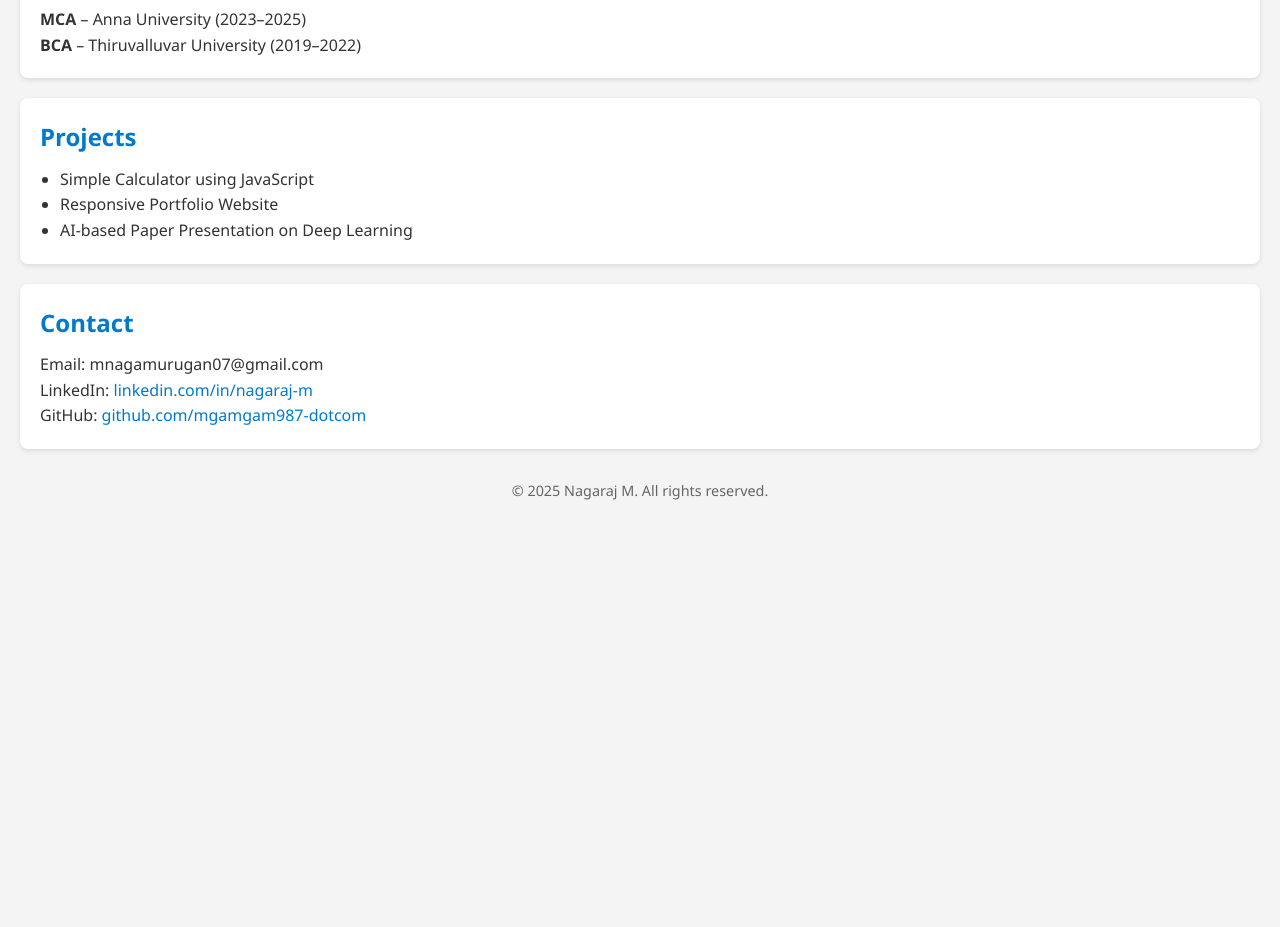
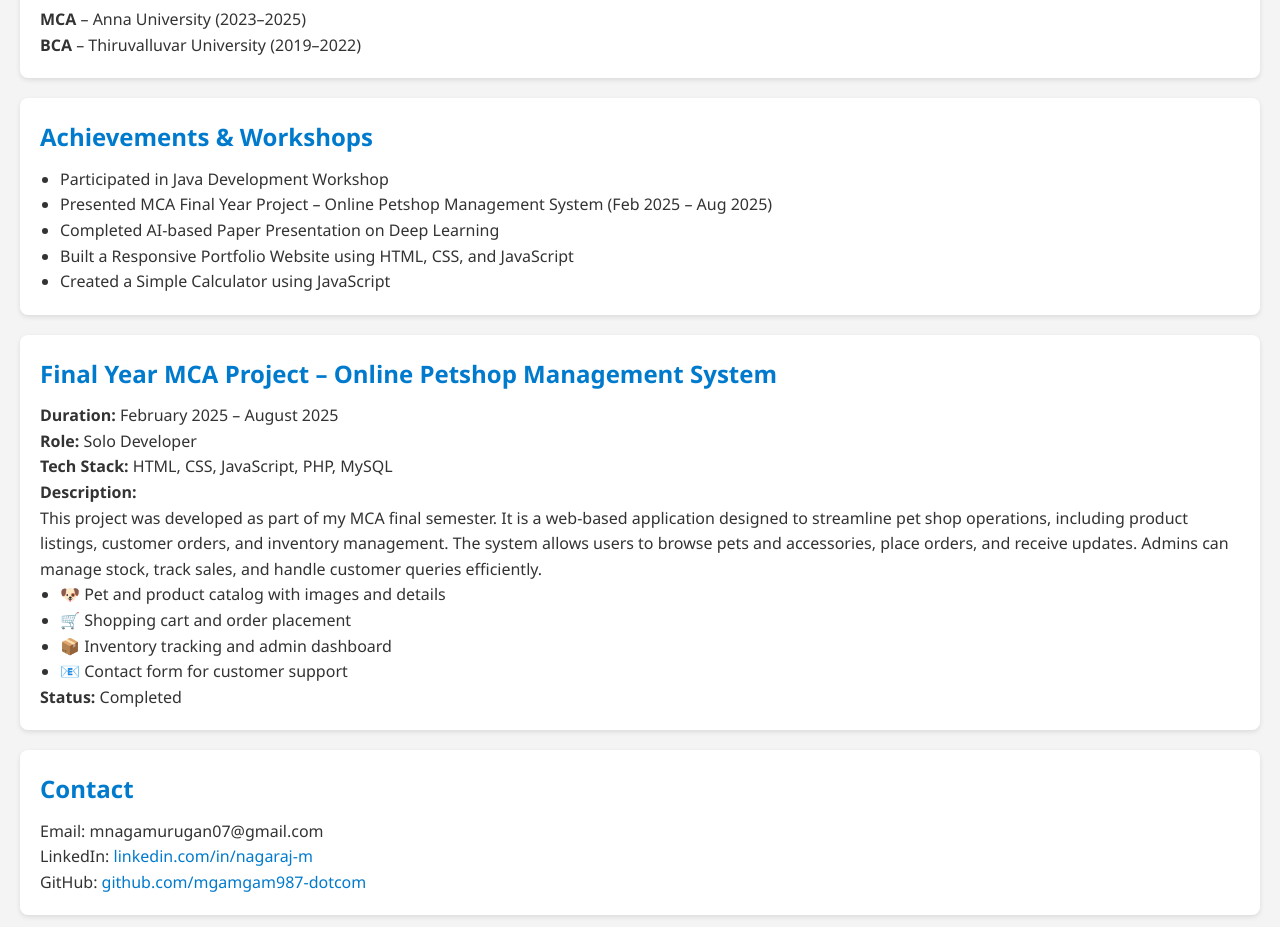
Before and after one commit to mnagamurugan07-dotcom/Portfolio, a plain HTML site: page index.html in a window 1280 px wide. Shown: the part 629-1556 px from the top of the page. Before the commit the page ends 1161 px from the top, so only its background shows below. Drawn offline with Linux system fonts and the light colour scheme.

Commit message:
Update index.html

```diff
--- a/index.html
+++ b/index.html
@@ -34,14 +34,34 @@
     <p><strong>BCA</strong> – Thiruvalluvar University (2019–2022)</p>
   </section>
 
-  <section class="projects">
-    <h2>Projects</h2>
-    <ul>
-      <li>Simple Calculator using JavaScript</li>
-      <li>Responsive Portfolio Website</li>
-      <li>AI-based Paper Presentation on Deep Learning</li>
-    </ul>
-  </section>
+  <section class="achievements">
+  <h2>Achievements & Workshops</h2>
+  <ul>
+    <li>Participated in Java Development Workshop </li>
+    <li>Presented MCA Final Year Project – Online Petshop Management System (Feb 2025 – Aug 2025)</li>
+    <li>Completed AI-based Paper Presentation on Deep Learning</li>
+    <li>Built a Responsive Portfolio Website using HTML, CSS, and JavaScript</li>
+    <li>Created a Simple Calculator using JavaScript</li>
+  </ul>
+</section>
+
+  <section id="project">
+  <h2>Final Year MCA Project – Online Petshop Management System</h2>
+  <p><strong>Duration:</strong> February 2025 – August 2025</p>
+  <p><strong>Role:</strong> Solo Developer</p>
+  <p><strong>Tech Stack:</strong> HTML, CSS, JavaScript, PHP, MySQL</p>
+  <p><strong>Description:</strong><br>
+    This project was developed as part of my MCA final semester. It is a web-based application designed to streamline pet shop operations, including product listings, customer orders, and inventory management. The system allows users to browse pets and accessories, place orders, and receive updates. Admins can manage stock, track sales, and handle customer queries efficiently.
+  </p>
+  <ul>
+    <li>🐶 Pet and product catalog with images and details</li>
+    <li>🛒 Shopping cart and order placement</li>
+    <li>📦 Inventory tracking and admin dashboard</li>
+    <li>📧 Contact form for customer support</li>
+  </ul>
+  <p><strong>Status:</strong> Completed</p>
+</section>
+
 
   <section class="contact">
     <h2>Contact</h2>
```
